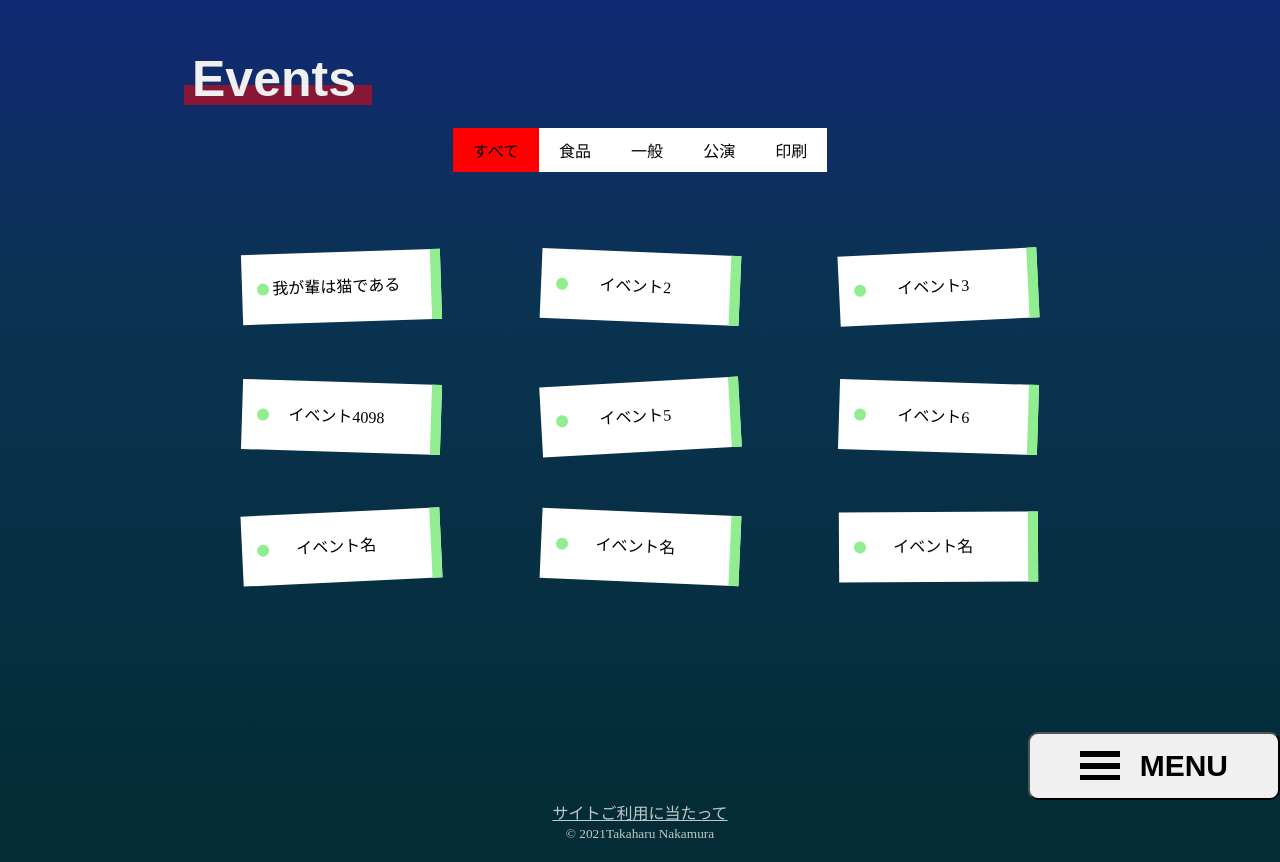
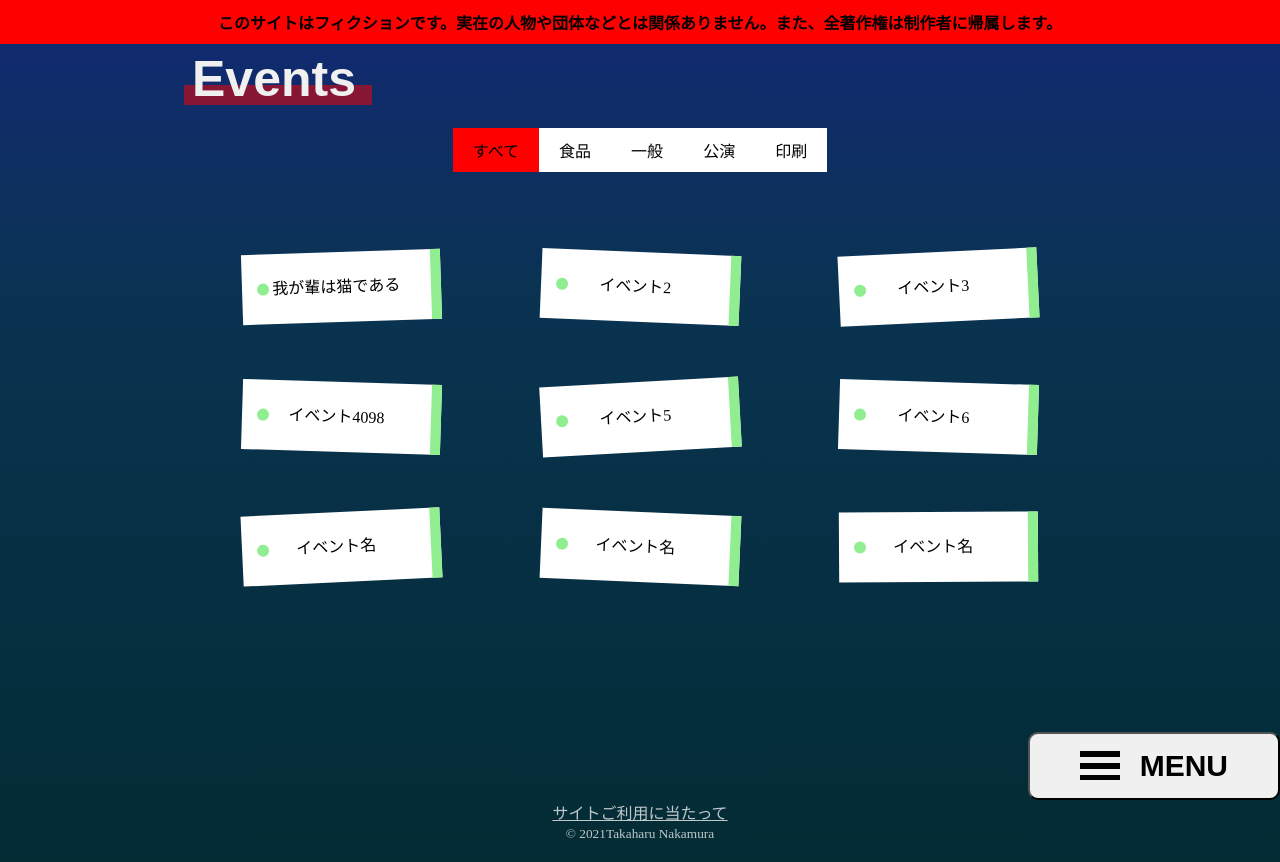
Before and after one commit to appare45/ekfes-pre, a Next.js app: page /events in a window 1280 px wide. Built offline with nearby package versions, Linux system fonts and the light colour scheme.

Commit message:
add: message😢

```diff
--- a/components/Layout.tsx
+++ b/components/Layout.tsx
@@ -2,6 +2,7 @@ import Head from 'next/head';
 import styles from './../styles/layout.module.scss';
 import Menu from './Menu';
 import { pageType } from './../types';
+import Warning from './Warning';
 
 export const globalTitle: string = '2021年 文化祭（仮）';
 export const fesTheme: string = 'Highlight'; // 文化祭テーマ
@@ -12,9 +13,7 @@ export const fes_theme = 'highlight';
 export default function Layout({
   children,
   pageTitle,
-  pageOgp,
   pageDescription,
-  pageUrl,
   top,
   pageType,
 }: {
@@ -54,6 +53,7 @@ export default function Layout({
         </small>
       </footer>
       <Menu pageTitle={pageType} />
+      <Warning />
     </>
   );
 }
--- /dev/null
+++ b/components/Warning.tsx
@@ -0,0 +1,19 @@
+import { Style } from 'util';
+
+export default function Warning() {
+  const style: object = {
+    width: '100vw',
+    position: 'fixed',
+    top: '0',
+    background: 'red',
+    padding: '10px',
+    'text-align': 'center',
+    'font-family': `'Yu Gothic', 'YuGothic', 'Yu Gothic', '游明朝体'`,
+    'font-weight': '600',
+  };
+  return (
+    <div style={style}>
+      このサイトはフィクションです。実在の人物や団体などとは関係ありません。また、全著作権は制作者に帰属します。
+    </div>
+  );
+}
--- a/styles/events.module.scss
+++ b/styles/events.module.scss
@@ -69,16 +69,16 @@
 }
 
 .detail {
-  animation: slideIn 1s ease forwards;
+  animation: slideIn 0.6s ease forwards;
   @keyframes slideIn {
     from {
-      transform: translateY(-100%);
+      transform: translateY(200%);
     }
     to {
-      transform: translateY(0);
+      transform: translateY(-50%);
     }
   }
-  transform: translateY(-100%);
+  transform: translateY(200%);
   position: fixed;
   width: 55vh;
   max-width: 90vw;
```
